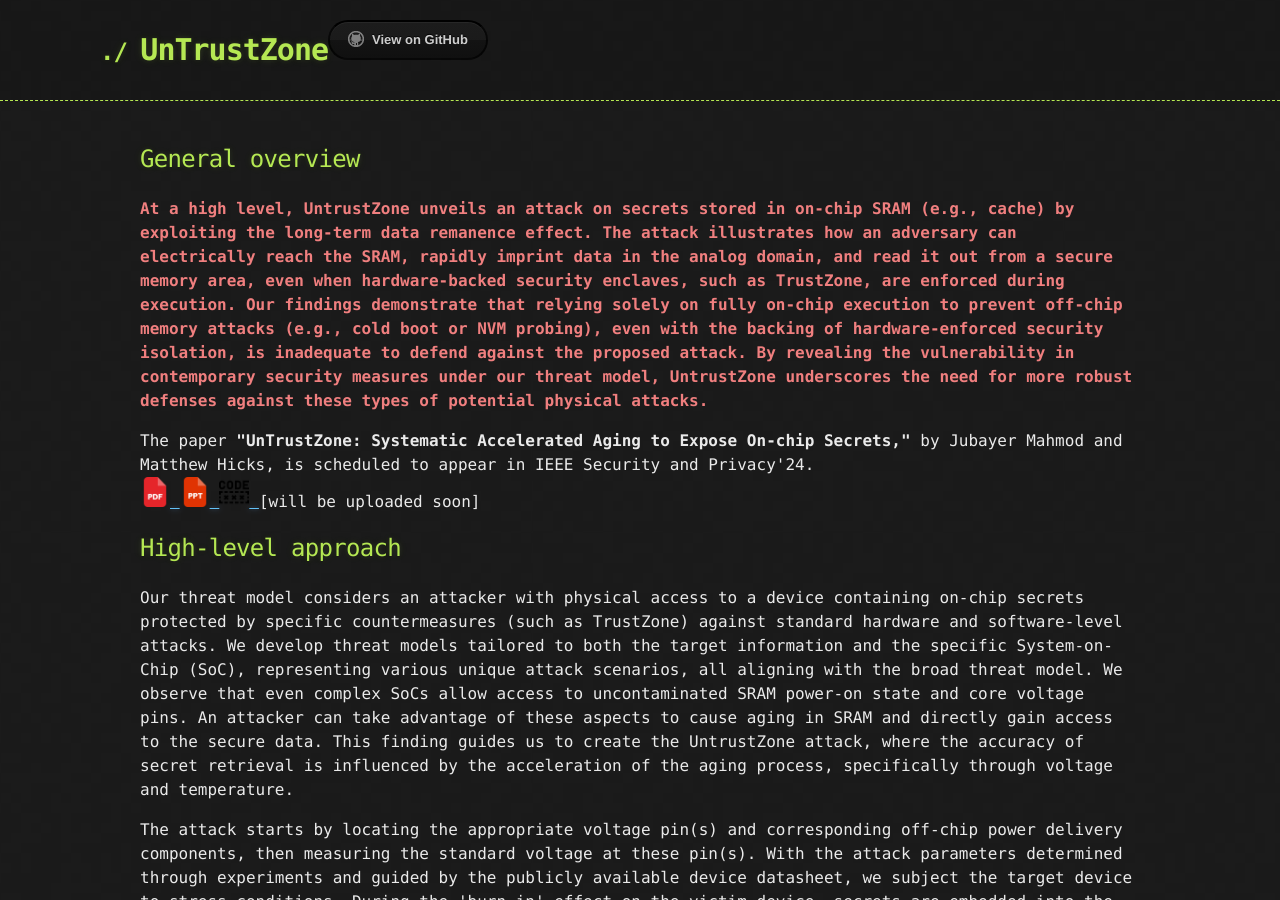
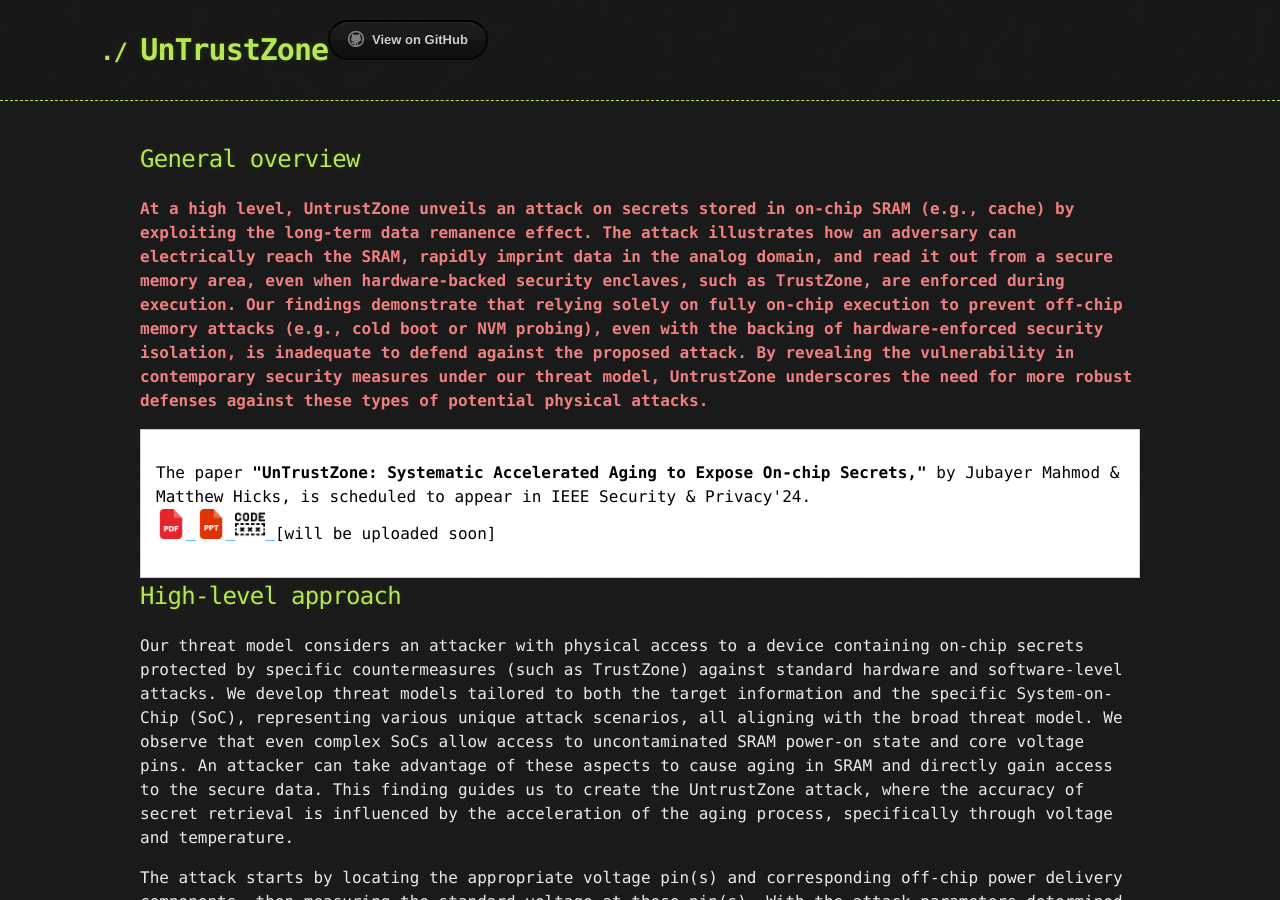
Before and after one commit to FoRTE-Research/UnTrustZone, a Jekyll site: the page built from index.html, in a window 1280 px wide and 900 px high. Built offline with Jekyll 4.4.1, drawn with Linux system fonts in a browser that asks for light colours.

Commit message:
styling changes

```diff
--- a/index.html
+++ b/index.html
@@ -29,12 +29,13 @@
           By revealing the vulnerability in contemporary security measures under our threat model, UntrustZone underscores the need for more robust defenses against these types of potential physical attacks.
         </b>
 
-          <p>The paper <b>"UnTrustZone: Systematic Accelerated Aging to Expose On-chip Secrets,"</b> by Jubayer Mahmod and Matthew Hicks, is scheduled to appear in IEEE Security and Privacy'24.
-          <br><a href="./docs/paper.pdf" download> <img src="./assets/images/pdf.png" style="width: 30px;"> </a>   <a href="./docs/paper.ppt" download> <img src="./assets/images/ppt.png" style="width: 30px;"> </a>
-          <a href="./docs/paper.ppt" download> <img src="./assets/images/promo.png" style="width: 30px;"> </a> [will be uploaded soon]
+        <div style="background-color: white; padding: 15px; border: 1px solid #ccc; color: black;">
+          <p>The paper <b>"UnTrustZone: Systematic Accelerated Aging to Expose On-chip Secrets,"</b> by Jubayer Mahmod & Matthew Hicks, is scheduled to appear in IEEE Security & Privacy'24.
+              <br><a href="./docs/paper.pdf" download> <img src="./assets/images/pdf.png" style="width: 30px;"> </a>   <a href="./docs/paper.ppt" download> <img src="./assets/images/ppt.png" style="width: 30px;"> </a>
+              <a href="./docs/paper.ppt" download> <img src="./assets/images/promo.png" style="width: 30px;"> </a> [will be uploaded soon]
+          </p>
+      </div>
 
-
-        </p>
 
 
 <h2>High-level approach</h2>
```
Also changed, not shown: 1 other file.
